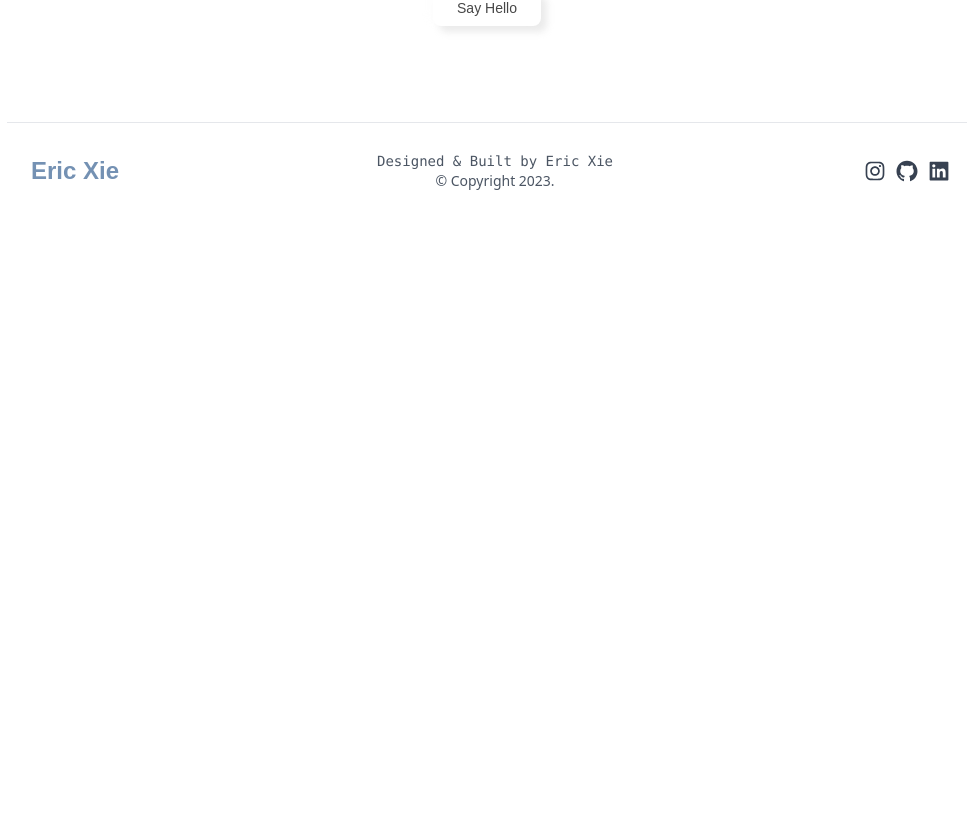
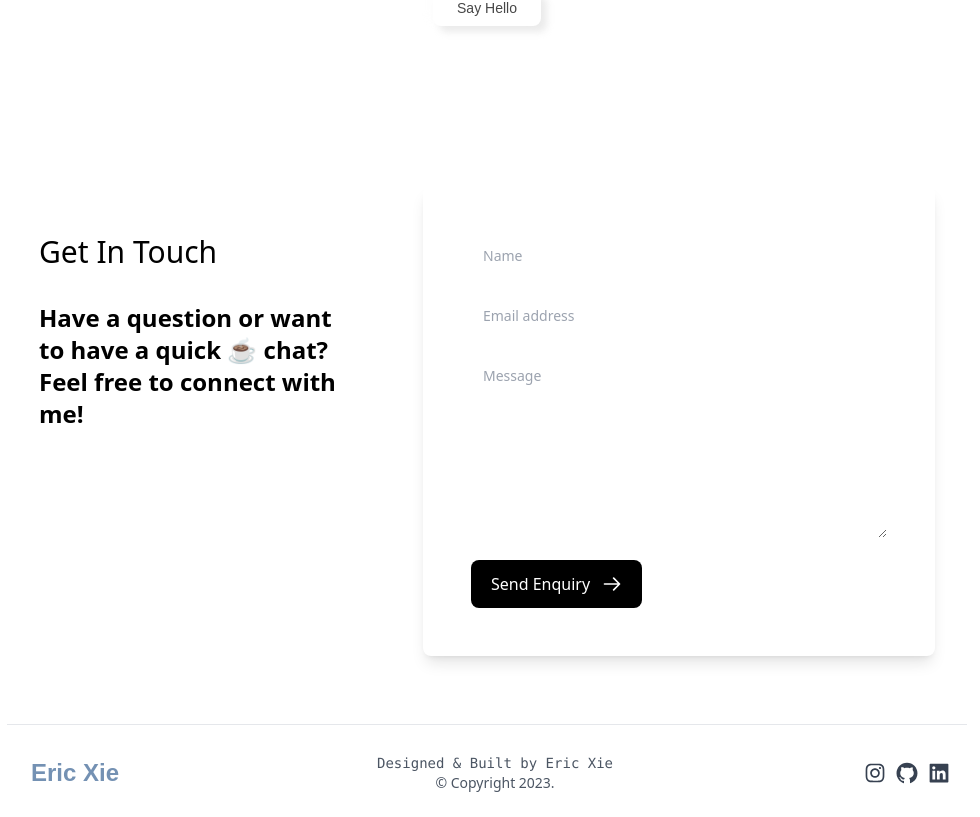
Before and after one commit to ericcxie/personal-website, a Next.js app: page / in a window 1280 px wide. Shown: the part 2780-3597 px from the top of the page, without its empty margins (153-1133 px from the left). Before the commit the page ends 2995 px from the top, so only its background shows below. Built offline with nearby package versions, Linux system fonts and the light colour scheme.

Commit message:
Testing contact form

```diff
--- /dev/null
+++ b/components/sections/contactform.js
@@ -0,0 +1,88 @@
+import Aos from 'aos';
+import "aos/dist/aos.css"
+import { useEffect } from 'react';
+
+export default function ContactForm() {
+    useEffect(() => {
+        Aos.init({ duration: 1000 });
+      }, [])
+
+    return (
+
+        <section>
+        <div class="mx-auto max-w-screen-xl px-4 py-16 sm:px-6 lg:px-8">
+            <div class="grid grid-cols-1 gap-x-16 gap-y-8 lg:grid-cols-5">
+            <div class="lg:col-span-2 lg:py-12">
+                <p class="max-w-xl text-3xl dark:text-white">
+                Get In Touch
+                </p>
+
+                <div class="mt-8">
+                <p class="text-2xl font-bold dark:text-white">
+                    Have a question or want to have a quick ☕️ chat? Feel free to connect with me!
+                </p>
+                </div>
+            </div>
+
+            <div class="rounded-lg bg-white p-8 shadow-lg lg:col-span-3 lg:p-12">
+                <form action="POST" data-netlify="true" class="space-y-4">
+                    <div>
+                        <label class="sr-only" for="name">Name</label>
+                        <input
+                        class="w-full rounded-lg border-gray-200 p-3 text-sm"
+                        placeholder="Name"
+                        type="text"
+                        id="name"
+                        />
+                    </div>
+                    <div>
+                        <label class="sr-only" for="email">Email</label>
+                        <input
+                        class="w-full rounded-lg border-gray-200 p-3 text-sm"
+                        placeholder="Email address"
+                        type="email"
+                        id="email"
+                        />
+                    </div>
+
+                    <div>
+                        <label class="sr-only" for="message">Message</label>
+                        <textarea
+                        class="w-full rounded-lg border-gray-200 p-3 text-sm"
+                        placeholder="Message"
+                        rows="8"
+                        id="message"
+                        ></textarea>
+                    </div>
+
+                    <div class="mt-4">
+                        <button
+                        type="submit"
+                        class="inline-flex w-full items-center justify-center rounded-lg bg-black px-5 py-3 text-white sm:w-auto"
+                        >
+                        <span class="font-medium"> Send Enquiry </span>
+
+                        <svg
+                            xmlns="http://www.w3.org/2000/svg"
+                            class="ml-3 h-5 w-5"
+                            fill="none"
+                            viewBox="0 0 24 24"
+                            stroke="currentColor"
+                        >
+                            <path
+                            stroke-linecap="round"
+                            stroke-linejoin="round"
+                            stroke-width="2"
+                            d="M14 5l7 7m0 0l-7 7m7-7H3"
+                            />
+                        </svg>
+                        </button>
+                    </div>
+                </form>
+            </div>
+            </div>
+        </div>
+        </section>
+
+    );
+}
--- a/pages/contactform.js
+++ /dev/null
@@ -1,121 +0,0 @@
-import Link from "next/link"
-import Image from "next/image";
-import { useState, useEffect } from "react";
-import Head from "next/head";
-
-export default function NotFound404() {
-    const [darkMode, setDarkMode] = useState(false);
-
-    useEffect(() => {
-      if (window.localStorage) {
-        const storedDarkMode = localStorage.getItem('darkMode');
-        if (storedDarkMode === 'enabled') {
-          setDarkMode(true);
-        }
-      }
-    }, []);
-
-    return (
-        <section>
-            <div className={darkMode ? "dark" : ""}>
-                <Head>
-                    <title>Eric Xie</title>
-                    <meta name="description" content="Eric Xie | Software Developer" />
-                    <meta name="theme-color" content={darkMode ? "#060813" : "#FFFFFF"}/>
-                    <link rel="icon" href="/favicon.png" />
-                </Head>
-
-                <div className="h-screen w-screen bg-white dark:bg-darkmode flex items-center">
-                    {/* insert stuff here */}
-
-    <div class="mx-auto max-w-screen-xl px-4 py-16 sm:px-6 lg:px-8">
-        <div class="grid grid-cols-1 gap-x-16 gap-y-8 lg:grid-cols-5">
-        <div class="lg:col-span-2 lg:py-12">
-            <p class="max-w-xl text-lg">
-            Contact me!
-            </p>
-            <div class="mt-4">
-
-            </div>
-        </div>
-
-        <div class="rounded-lg px-28 bg-white p-8 shadow-lg lg:col-span-3 lg:p-12">
-            <form action="" class="space-y-4" name="contact" method="POST" data-netlify="true">
-            <div>
-                <label class="sr-only" for="name">Name</label>
-                <input
-                class="w-full rounded-lg border-gray-200 p-3 text-sm"
-                placeholder="Name"
-                type="text"
-                id="name"
-                />
-            </div>
-
-            <div class="grid grid-cols-1 gap-4 sm:grid-cols-2">
-                <div>
-                <label class="sr-only" for="email">Email</label>
-                <input
-                    class="w-full rounded-lg border-gray-200 p-3 text-sm"
-                    placeholder="Email address"
-                    type="email"
-                    id="email"
-                />
-                </div>
-
-                <div>
-                <label class="sr-only" for="phone">Phone</label>
-                <input
-                    class="w-full rounded-lg border-gray-200 p-3 text-sm"
-                    placeholder="Phone Number"
-                    type="tel"
-                    id="phone"
-                />
-                </div>
-            </div>
-
-
-
-            <div>
-                <label class="sr-only" for="message">Message</label>
-                <textarea
-                class="w-full rounded-lg border-gray-200 p-3 text-sm"
-                placeholder="Message"
-                rows="8"
-                id="message"
-                ></textarea>
-            </div>
-
-            <div class="mt-4">
-                <button
-                type="submit"
-                class="inline-flex w-full items-center justify-center rounded-lg bg-black px-5 py-3 text-white sm:w-auto"
-                >
-                <span class="font-medium"> Send Enquiry </span>
-
-                <svg
-                    xmlns="http://www.w3.org/2000/svg"
-                    class="ml-3 h-5 w-5"
-                    fill="none"
-                    viewBox="0 0 24 24"
-                    stroke="currentColor"
-                >
-                    <path
-                    stroke-linecap="round"
-                    stroke-linejoin="round"
-                    stroke-width="2"
-                    d="M14 5l7 7m0 0l-7 7m7-7H3"
-                    />
-                </svg>
-                </button>
-            </div>
-            </form>
-        </div>
-        </div>
-    </div>
-
-
-                </div>
-            </div>
-        </section>
-    )
-}
--- a/pages/index.js
+++ b/pages/index.js
@@ -10,6 +10,7 @@ import Contact from '../components/sections/contact';
 import Footer from '../components/navigation/footer';
 import Experiences from '../components/sections/experiences';
 import SEO from '../components/SEO.js';
+import ContactForm from '../components/sections/contactform';
 
 
 export default function Home() {
@@ -56,6 +57,7 @@ export default function Home() {
             <Experiences/>
             <About/>
             <Contact/>
+            <ContactForm/>
             <Footer/>
         </main>
         )
```
